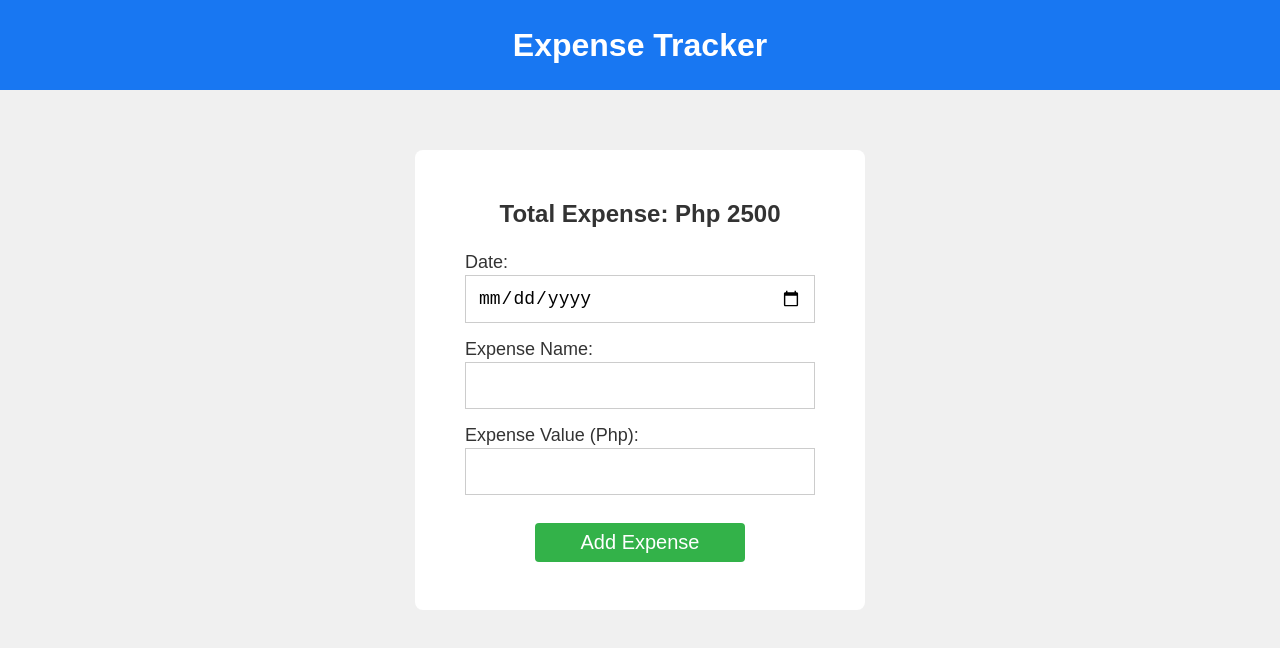
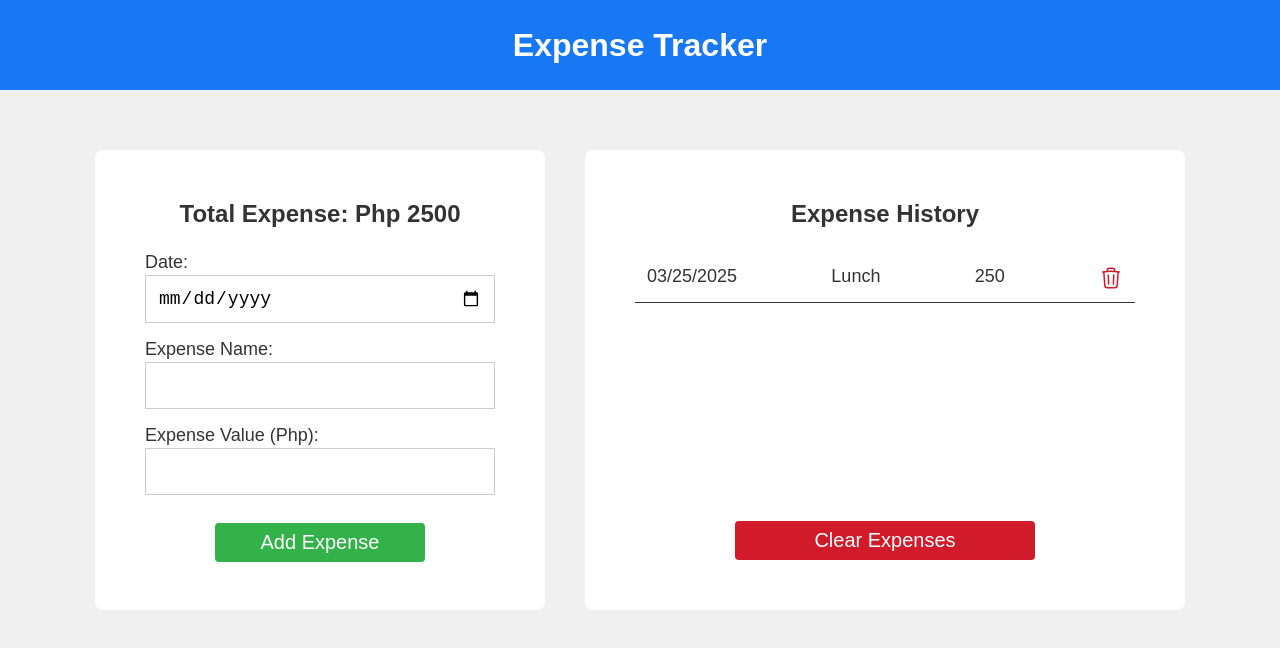
Before and after one commit to MrLibutan/expense-tracker, a React (Create React App) app: page / in a window 1280 px wide. Shown: the top 648 px of the page. Built offline with nearby package versions, Linux system fonts and the light colour scheme.

Commit message:
implemented static version of HistoryContainerComponent

```diff
--- a/src/components/AppMain.js
+++ b/src/components/AppMain.js
@@ -1,9 +1,11 @@
 import ExpenseContainer from "./ExpenseContainer";
+import HistoryContainer from "./HistoryContainer";
 
 export default function AppMain() {
   return (
     <main>
       <ExpenseContainer />
+      <HistoryContainer />
     </main>
   );
 }
--- a/src/components/HistoryContainer.js
+++ b/src/components/HistoryContainer.js
@@ -0,0 +1,29 @@
+export default function HistoryContainer() {
+  return (
+    <div class="history-container">
+      <div class="history-label">Expense History</div>
+      <div class="history">
+        <div class="expense">
+          <label>03/25/2025</label>
+          <label>Lunch</label>
+          <label>250</label>
+          <svg
+            xmlns="http://www.w3.org/2000/svg"
+            fill="none"
+            viewBox="0 0 24 24"
+            stroke-width="1.5"
+            stroke="currentColor"
+            class="icon delete-icon"
+          >
+            <path
+              stroke-linecap="round"
+              stroke-linejoin="round"
+              d="m14.74 9-.346 9m-4.788 0L9.26 9m9.968-3.21c.342.052.682.107 1.022.166m-1.022-.165L18.16 19.673a2.25 2.25 0 0 1-2.244 2.077H8.084a2.25 2.25 0 0 1-2.244-2.077L4.772 5.79m14.456 0a48.108 48.108 0 0 0-3.478-.397m-12 .562c.34-.059.68-.114 1.022-.165m0 0a48.11 48.11 0 0 1 3.478-.397m7.5 0v-.916c0-1.18-.91-2.164-2.09-2.201a51.964 51.964 0 0 0-3.32 0c-1.18.037-2.09 1.022-2.09 2.201v.916m7.5 0a48.667 48.667 0 0 0-7.5 0"
+            />
+          </svg>
+        </div>
+      </div>
+      <button>Clear Expenses</button>
+    </div>
+  );
+}
--- a/src/index.css
+++ b/src/index.css
@@ -13,6 +13,12 @@
 
 .app {
   height: 100vh;
+}
+
+.icon {
+  width: 24px;
+  height: 24px;
+  transition: transform 0.3s ease;
 }
 
 header {
@@ -35,7 +41,8 @@
   gap: 40px;
 }
 
-.expense-container {
+.expense-container,
+.history-container {
   background-color: #fff;
   border-radius: 8px;
   padding: 50px;
@@ -82,12 +89,54 @@
   background-color: #33b249;
 }
 
-.total-expense {
+.total-expense,
+.history-label {
   text-align: center;
   font-weight: bold;
   margin-bottom: 8px;
 }
 
+.history-container {
+  width: 600px;
+  display: flex;
+  flex-direction: column;
+  align-items: center;
+  gap: 18px;
+}
+
+.history {
+  display: flex;
+  flex-direction: column;
+  gap: 8px;
+
+  font-size: 18px;
+  width: 100%;
+  height: 200px;
+  overflow: auto;
+}
+
+.expense {
+  display: flex;
+  justify-content: space-between;
+
+  padding: 12px;
+  border-bottom: 1px solid;
+}
+
+.expense label {
+  white-space: nowrap;
+}
+
+.history-container button {
+  background-color: #d11a2a;
+  margin-top: auto;
+}
+
+.delete-icon {
+  stroke: #d11a2a;
+}
+
+.delete-icon:hover,
 button:hover {
   transform: scale(1.1);
   cursor: pointer;
```
